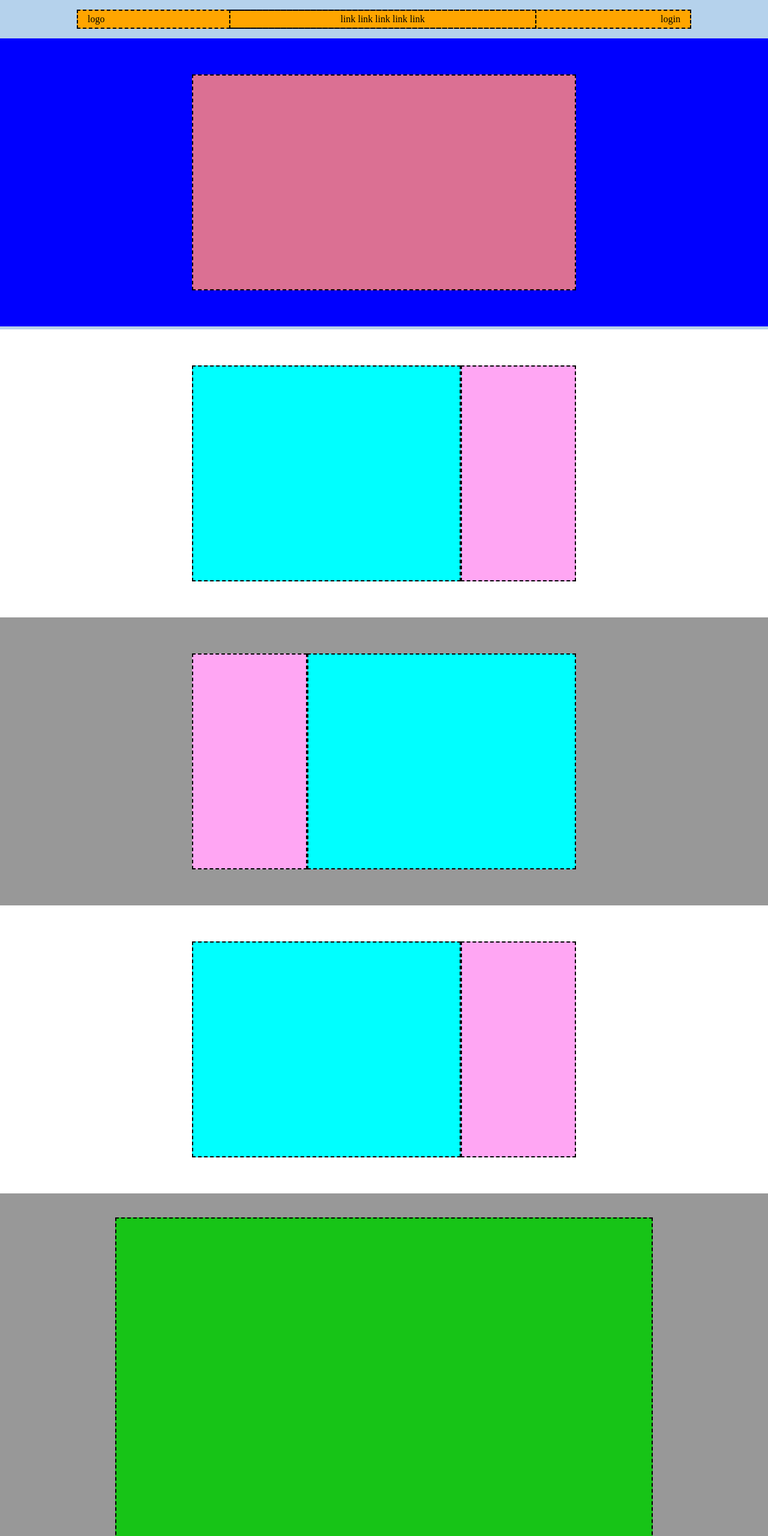
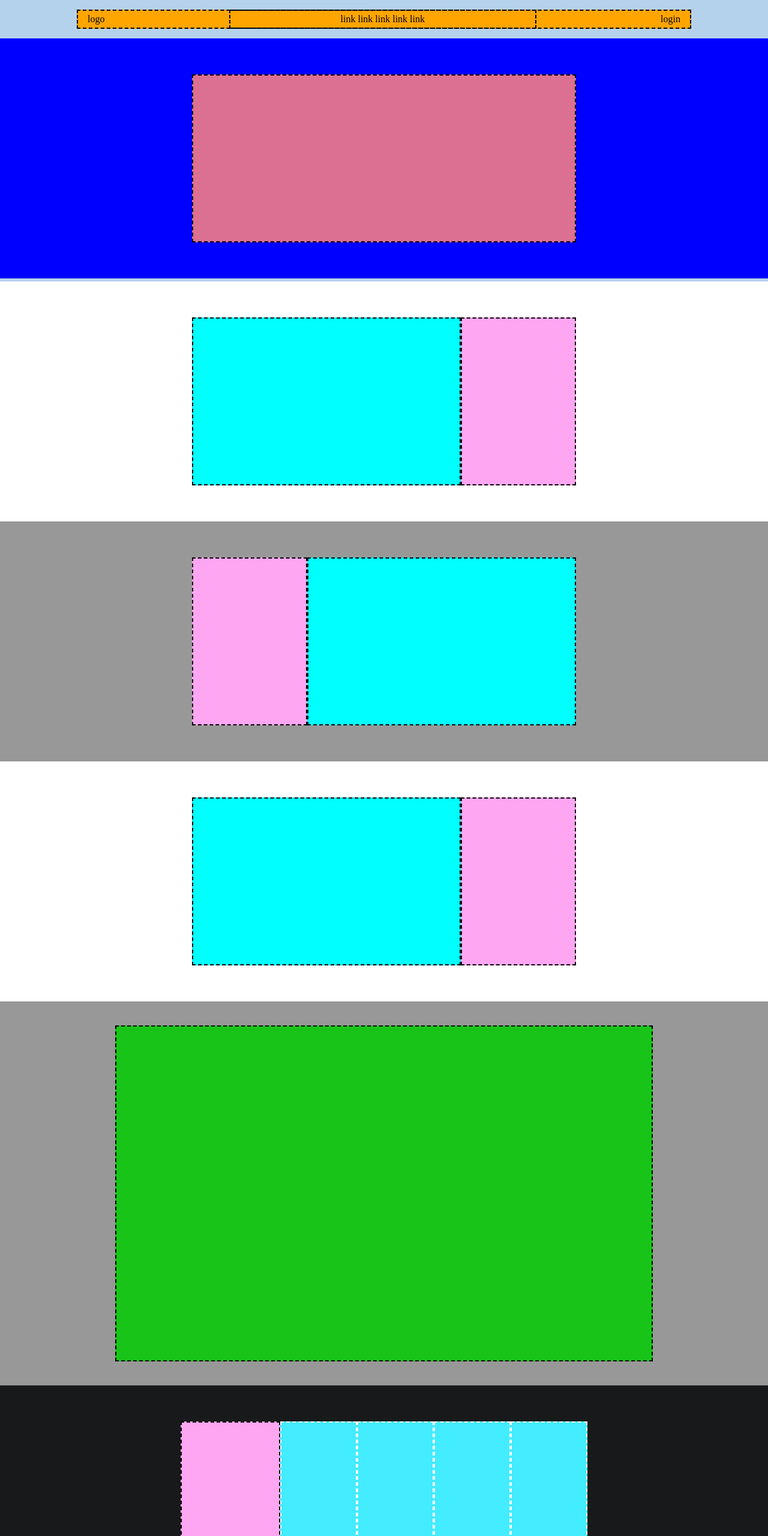
Before and after one commit to MarcoPercolla/htmlcss-struttura-discord, a plain HTML site: page index.html in a window 1280 px wide. Shown: the top 2560 px of the page at 60% size. Drawn offline with Linux system fonts and the light colour scheme.

Commit message:
ridimensiona le sezioni in altezza

```diff
--- a/css/style.css
+++ b/css/style.css
@@ -22,7 +22,7 @@
     display: flex;
     background-color: blue;
     width: 100vw;
-    height: 60vh;
+    height: 50vh;
     margin-bottom: 0.3em;
     justify-content: center;
     align-items: center;
@@ -45,7 +45,7 @@ background-color: rgb(181, 210, 236);
 
 .pink {
     background-color:palevioletred;
-    height: 45vh;
+    height: 35vh;
     width: 50vw;
 
 }
@@ -53,14 +53,14 @@ background-color: rgb(181, 210, 236);
 .celeste {
     background-color: aqua;
     width: 35vw;
-    height: 45vh;;
+    height: 35vh;;
 }
 
 .bianca {
     display: flex;
     background-color: white;
     width: 100vw;
-    height: 60vh;
+    height: 50vh;
     align-items: center;
     justify-content: center;
 }
@@ -70,7 +70,7 @@ background-color: rgb(181, 210, 236);
     display: flex;
     background-color: rgb(152, 152, 152);
     width: 100vw;
-    height: 60vh;
+    height: 50vh;
     align-items: center;
     justify-content: center;
 
@@ -80,7 +80,7 @@ background-color: rgb(181, 210, 236);
 
     background-color: rgb(255, 166, 243);
     width: 15vw;
-    height: 45vh;;
+    height: 35vh;;
 
 }
 
@@ -89,7 +89,7 @@ background-color: rgb(181, 210, 236);
     display: flex;
     background-color: rgb(152, 152, 152);
     width: 100vw;
-    height: 90vh;
+    height: 80vh;
     align-items: center;
     justify-content: center;
 
@@ -98,7 +98,7 @@ background-color: rgb(181, 210, 236);
 .verde {
     background-color: rgb(23, 196, 23);
     width: 70vw;
-    height: 80vh;;
+    height: 70vh;;
 }
 
 .dashed {
@@ -121,7 +121,7 @@ background-color: rgb(108, 110, 112);
 .altafooter {
     display: flex;
     width: 100vw;
-    height: 60vh;
+    height: 50vh;
     margin-bottom: 0.3em;
     justify-content: center;
     align-items: center;
@@ -141,13 +141,13 @@ background-color: rgb(108, 110, 112);
 .magenta {
     background-color: rgb(255, 166, 243);
     width: 13vw;
-    height: 45vh;;
+    height: 35vh;;
 }
 
 .azule {
     background-color: rgb(67, 236, 255);
     width: 10vw;
-    height: 45vh;
+    height: 35vh;
     border: dashed 2px white;
 }
 
```
